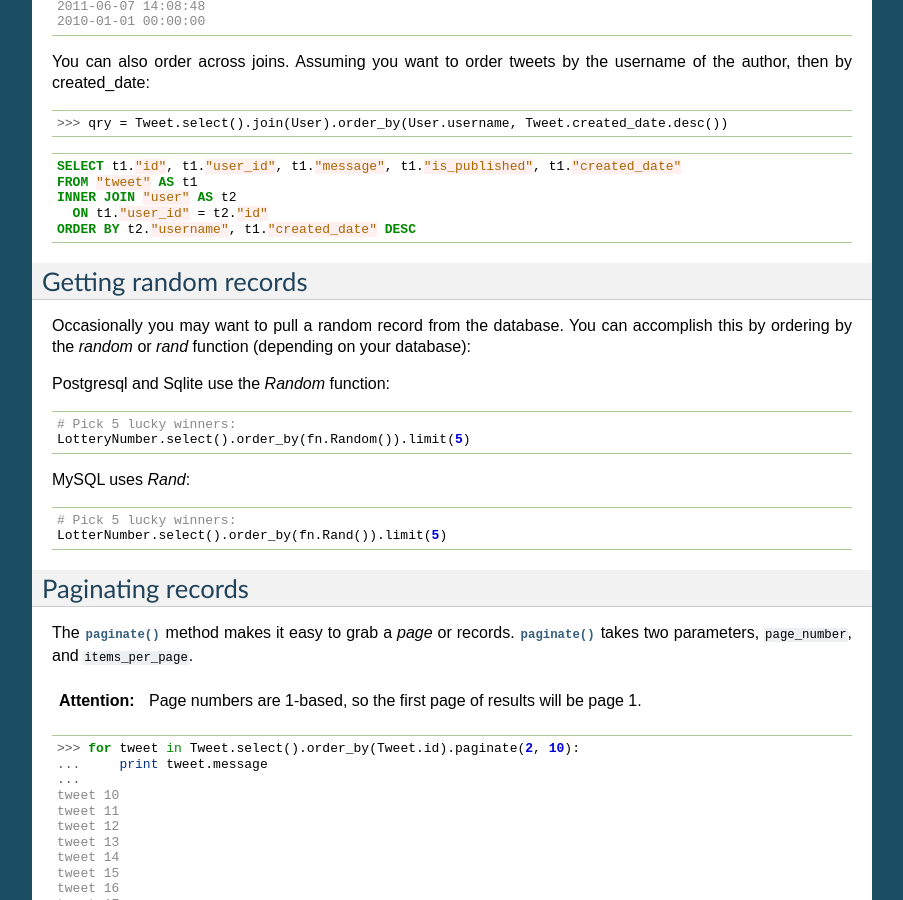
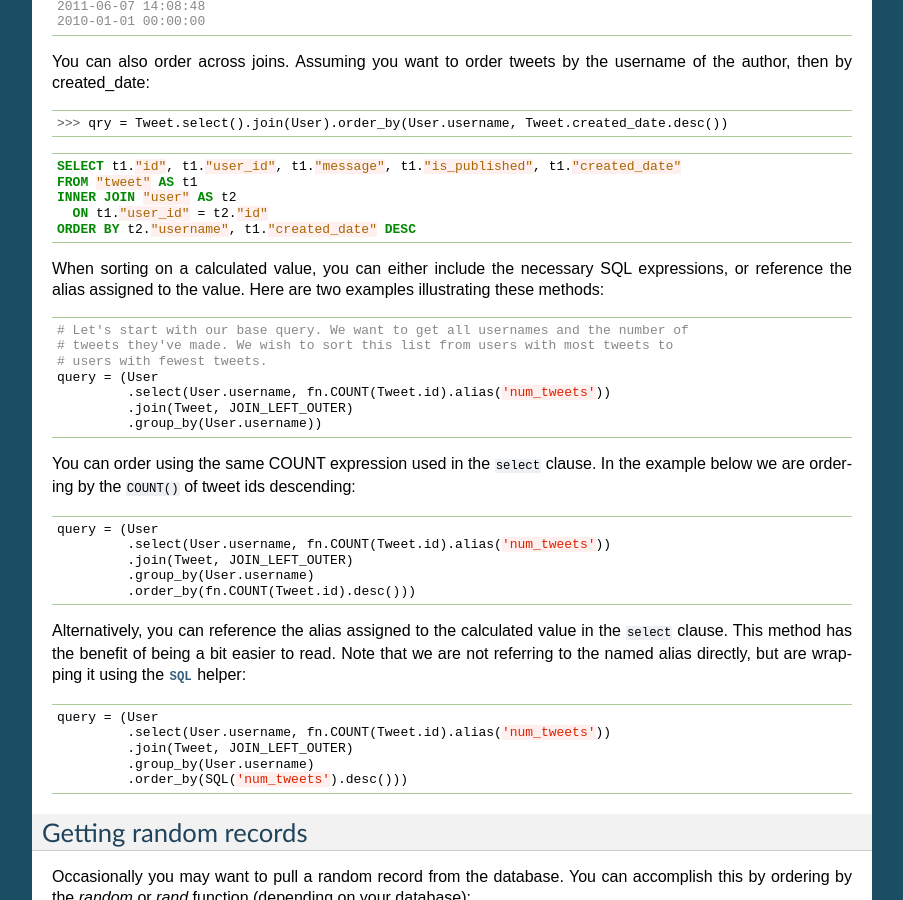
Before and after one commit to coleifer/peewee, a Sphinx documentation site: the page built from docs/peewee/querying.rst, in a window 1280 px wide and 900 px high, scrolled down 7470 px. Shown: the whole window, without its empty margins (198-1101 px from the left). Built offline with Sphinx 7.4.7, drawn with Linux system fonts in a browser that asks for light colours; pages that are not in the unit, such as notebooks, are missing from menus.

Commit message:
Beefing up the ordering docs.

```diff
--- a/docs/peewee/querying.rst
+++ b/docs/peewee/querying.rst
@@ -457,6 +457,38 @@ You can also order across joins. Assuming you want to order tweets by the userna
     INNER JOIN "user" AS t2
       ON t1."user_id" = t2."id"
     ORDER BY t2."username", t1."created_date" DESC
+
+When sorting on a calculated value, you can either include the necessary SQL expressions, or reference the alias assigned to the value. Here are two examples illustrating these methods:
+
+.. code-block:: python
+
+    # Let's start with our base query. We want to get all usernames and the number of
+    # tweets they've made. We wish to sort this list from users with most tweets to
+    # users with fewest tweets.
+    query = (User
+             .select(User.username, fn.COUNT(Tweet.id).alias('num_tweets'))
+             .join(Tweet, JOIN_LEFT_OUTER)
+             .group_by(User.username))
+
+You can order using the same COUNT expression used in the ``select`` clause. In the example below we are ordering by the ``COUNT()`` of tweet ids descending:
+
+.. code-block:: python
+
+    query = (User
+             .select(User.username, fn.COUNT(Tweet.id).alias('num_tweets'))
+             .join(Tweet, JOIN_LEFT_OUTER)
+             .group_by(User.username)
+             .order_by(fn.COUNT(Tweet.id).desc()))
+
+Alternatively, you can reference the alias assigned to the calculated value in the ``select`` clause. This method has the benefit of being a bit easier to read. Note that we are not referring to the named alias directly, but are wrapping it using the :py:class:`SQL` helper:
+
+.. code-block:: python
+
+    query = (User
+             .select(User.username, fn.COUNT(Tweet.id).alias('num_tweets'))
+             .join(Tweet, JOIN_LEFT_OUTER)
+             .group_by(User.username)
+             .order_by(SQL('num_tweets').desc()))
 
 Getting random records
 ----------------------
```
